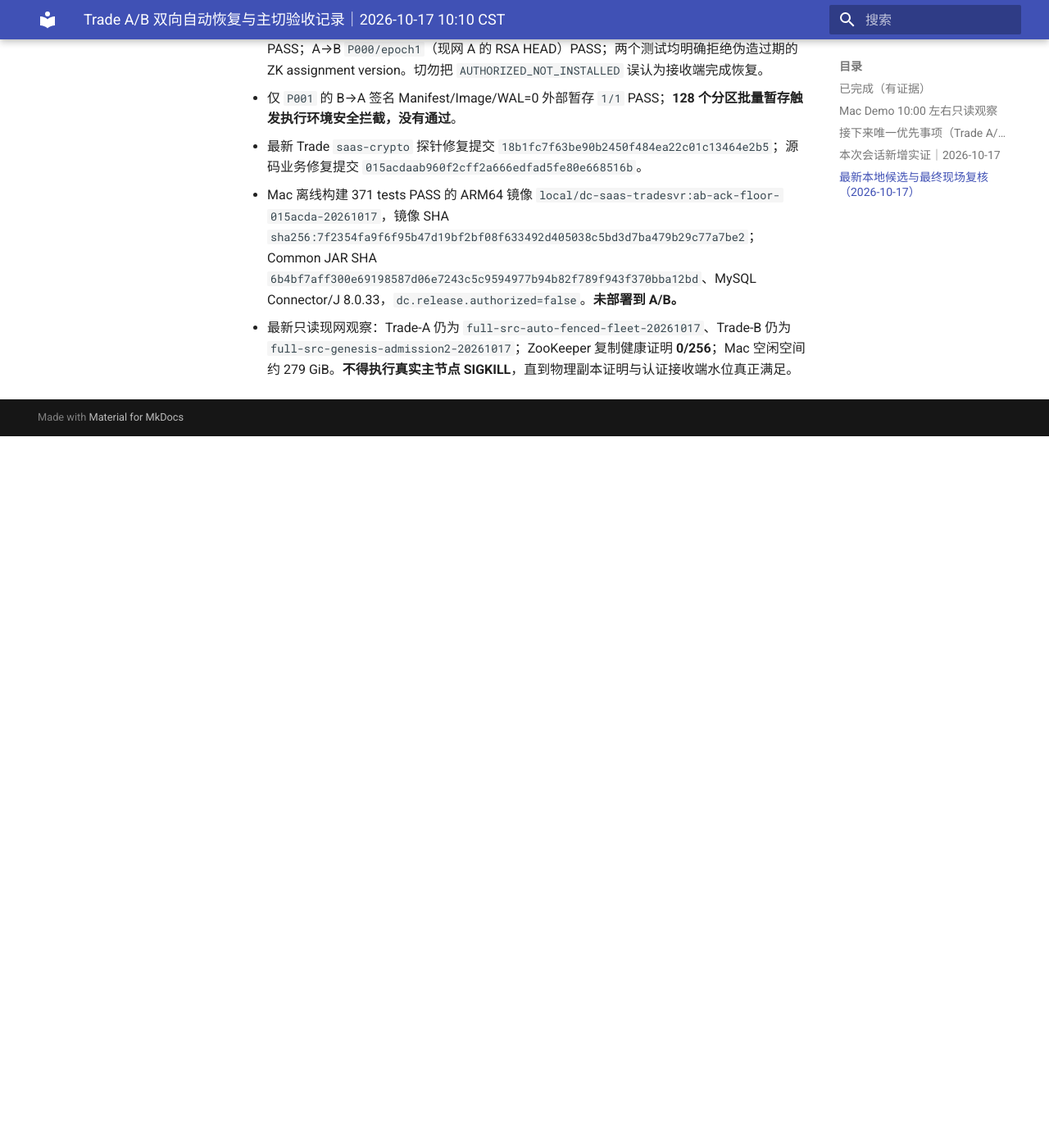
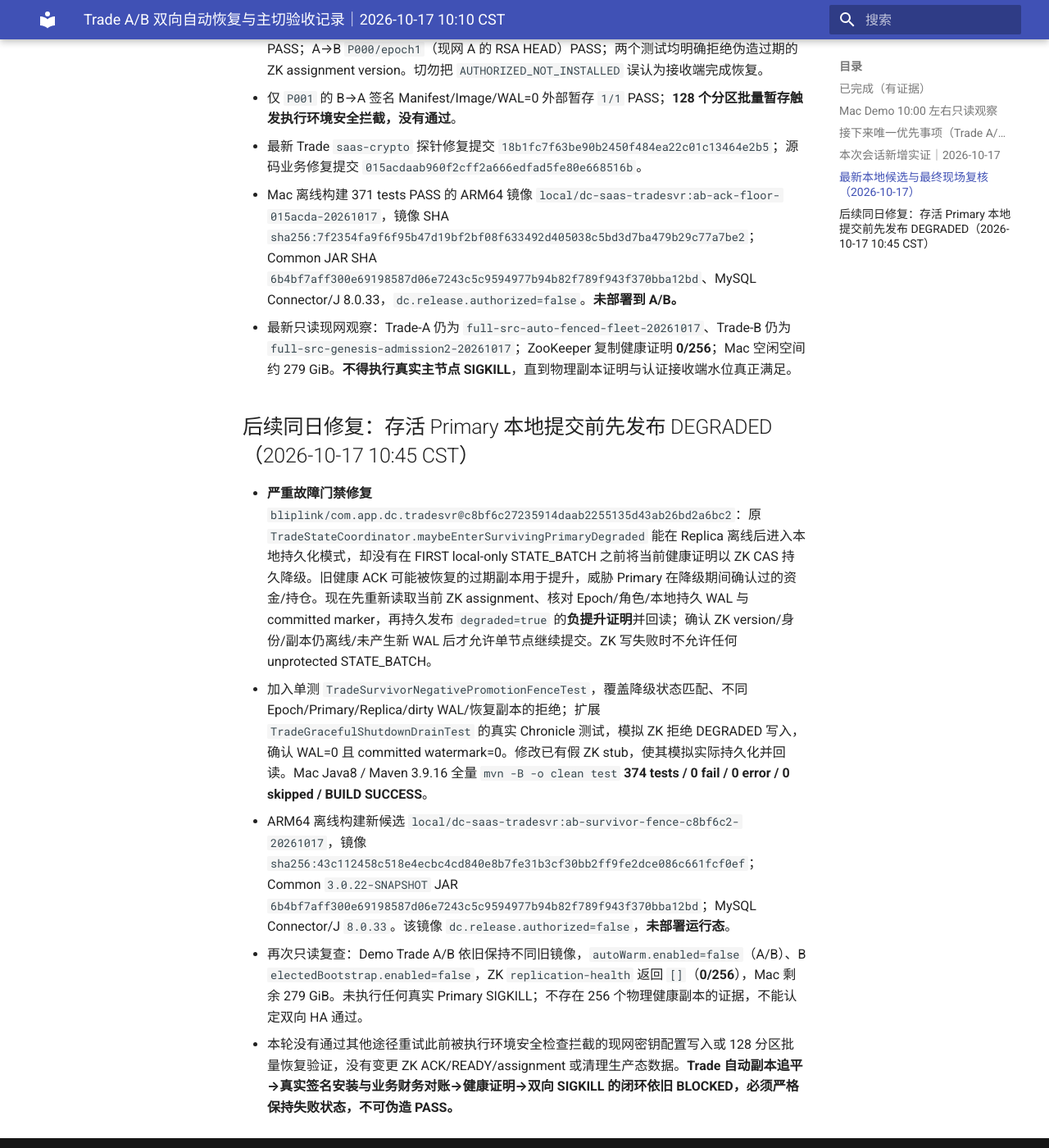
Before and after one commit to bliplink/dc-quant-deploy, an MkDocs documentation site: the page built from docs/TRADE_AB_20261017_PROGRESS_EVIDENCE.zh-CN.md, in a window 1280 px wide and 1400 px high, scrolled down 2969 px. Shown: the whole window at 82% size. Built offline with MkDocs 1.6.1 and Material for MkDocs 9.7.7, drawn with Linux system fonts in a browser that asks for light colours; before the commit the page ends 3501 px from its top, so only the background shows below that.

Commit message:
docs(ha): record survivor DEGRADED-before-local-WAL fix and 374-test evidence [skip ci]

```diff
--- a/docs/TRADE_AB_20261017_PROGRESS_EVIDENCE.zh-CN.md
+++ b/docs/TRADE_AB_20261017_PROGRESS_EVIDENCE.zh-CN.md
@@ -46,3 +46,11 @@
 - 最新 Trade `saas-crypto` 探针修复提交 `18b1fc7f63be90b2450f484ea22c01c13464e2b5`；源码业务修复提交 `015acdaab960f2cff2a666edfad5fe80e668516b`。
 - Mac 离线构建 371 tests PASS 的 ARM64 镜像 `local/dc-saas-tradesvr:ab-ack-floor-015acda-20261017`，镜像 SHA `sha256:7f2354fa9f6f95b47d19bf2bf08f633492d405038c5bd3d7ba479b29c77a7be2`；Common JAR SHA `6b4bf7aff300e69198587d06e7243c5c9594977b94b82f789f943f370bba12bd`、MySQL Connector/J 8.0.33，`dc.release.authorized=false`。**未部署到 A/B。**
 - 最新只读现网观察：Trade-A 仍为 `full-src-auto-fenced-fleet-20261017`、Trade-B 仍为 `full-src-genesis-admission2-20261017`；ZooKeeper 复制健康证明 **0/256**；Mac 空闲空间约 279 GiB。**不得执行真实主节点 SIGKILL**，直到物理副本证明与认证接收端水位真正满足。
+
+## 后续同日修复：存活 Primary 本地提交前先发布 DEGRADED（2026-10-17 10:45 CST）
+
+- **严重故障门禁修复** `bliplink/com.app.dc.tradesvr@c8bf6c27235914daab2255135d43ab26bd2a6bc2`：原 `TradeStateCoordinator.maybeEnterSurvivingPrimaryDegraded` 能在 Replica 离线后进入本地持久化模式，却没有在 FIRST local-only STATE_BATCH 之前将当前健康证明以 ZK CAS 持久降级。旧健康 ACK 可能被恢复的过期副本用于提升，威胁 Primary 在降级期间确认过的资金/持仓。现在先重新读取当前 ZK assignment、核对 Epoch/角色/本地持久 WAL 与 committed marker，再持久发布 `degraded=true` 的**负提升证明**并回读；确认 ZK version/身份/副本仍离线/未产生新 WAL 后才允许单节点继续提交。ZK 写失败时不允许任何 unprotected STATE_BATCH。
+- 加入单测 `TradeSurvivorNegativePromotionFenceTest`，覆盖降级状态匹配、不同 Epoch/Primary/Replica/dirty WAL/恢复副本的拒绝；扩展 `TradeGracefulShutdownDrainTest` 的真实 Chronicle 测试，模拟 ZK 拒绝 DEGRADED 写入，确认 WAL=0 且 committed watermark=0。修改已有假 ZK stub，使其模拟实际持久化并回读。Mac Java8 / Maven 3.9.16 全量 `mvn -B -o clean test` **374 tests / 0 fail / 0 error / 0 skipped / BUILD SUCCESS**。
+- ARM64 离线构建新候选 `local/dc-saas-tradesvr:ab-survivor-fence-c8bf6c2-20261017`，镜像 `sha256:43c112458c518e4ecbc4cd840e8b7fe31b3cf30bb2ff9fe2dce086c661fcf0ef`；Common `3.0.22-SNAPSHOT` JAR `6b4bf7aff300e69198587d06e7243c5c9594977b94b82f789f943f370bba12bd`；MySQL Connector/J `8.0.33`。该镜像 `dc.release.authorized=false`，**未部署运行态**。
+- 再次只读复查：Demo Trade A/B 依旧保持不同旧镜像，`autoWarm.enabled=false`（A/B）、B `electedBootstrap.enabled=false`，ZK `replication-health` 返回 `[]`（**0/256**），Mac 剩余 279 GiB。未执行任何真实 Primary SIGKILL；不存在 256 个物理健康副本的证据，不能认定双向 HA 通过。
+- 本轮没有通过其他途径重试此前被执行环境安全检查拦截的现网密钥配置写入或 128 分区批量恢复验证，没有变更 ZK ACK/READY/assignment 或清理生产态数据。**Trade 自动副本追平→真实签名安装与业务财务对账→健康证明→双向 SIGKILL 的闭环依旧 BLOCKED，必须严格保持失败状态，不可伪造 PASS。**
```
